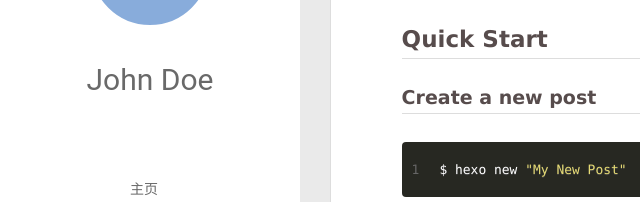
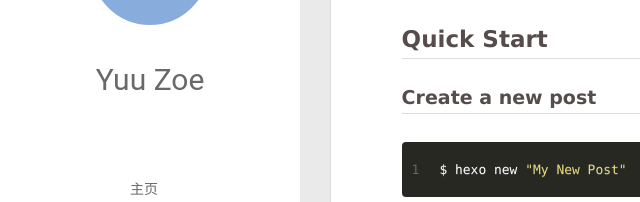
Before and after one commit to YuuZhao/yuuzhao, a plain HTML site: page 2017/11/24/hello-world/index.html in a window 1280 px wide. Shown: the part 210-412 px from the top of the page, 0-640 px from the left. Drawn offline with Linux system fonts and the light colour scheme; no server answers.

Commit message:
Site updated: 2017-11-25 13:21:59

```diff
--- a/2017/11/24/hello-world/index.html
+++ b/2017/11/24/hello-world/index.html
@@ -49,7 +49,7 @@
 			<img src="" class="js-avatar">
 		</a>
 		<hgroup>
-		  <h1 class="header-author"><a href="/">John Doe</a></h1>
+		  <h1 class="header-author"><a href="/">Yuu Zoe</a></h1>
 		</hgroup>
 
 
@@ -107,7 +107,7 @@
 				<img src="" class="js-avatar">
 			</div>
 			<hgroup>
-			  <h1 class="header-author js-header-author">John Doe</h1>
+			  <h1 class="header-author js-header-author">Yuu Zoe</h1>
 			</hgroup>
 
 
@@ -310,7 +310,7 @@
   <div class="outer">
     <div id="footer-info">
     	<div class="footer-left">
-    		&copy; 2017 John Doe
+    		&copy; 2017 Yuu Zoe
     	</div>
       	<div class="footer-right">
       		<a href="http://hexo.io/" target="_blank">Hexo</a>  Theme <a href="https://github.com/litten/hexo-theme-yilia" target="_blank">Yilia</a> by Litten
```
Also changed, not shown: README.html (+3 -3 lines), archives/2017/11/index.html (+3 -3 lines), archives/2017/index.html (+3 -3 lines), archives/index.html (+3 -3 lines), index.html (+3 -3 lines).
